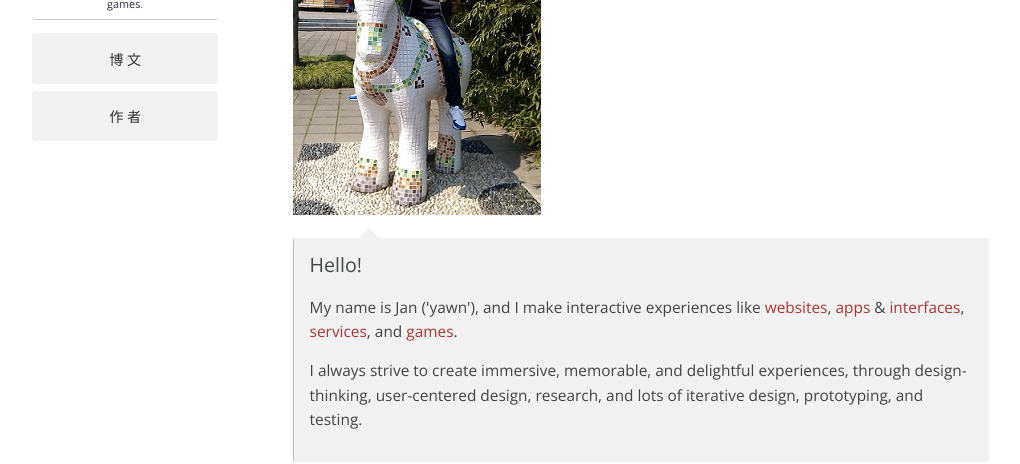
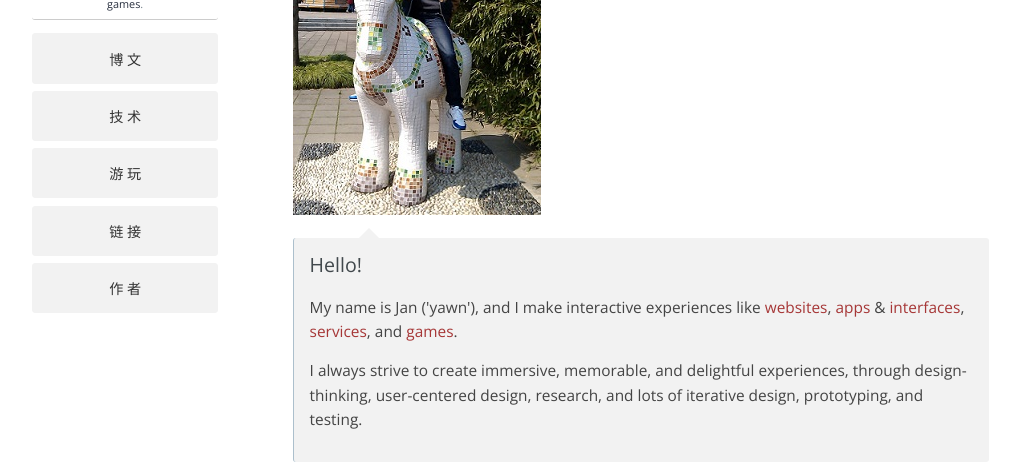
Before and after one commit to hansen0730/hansen0730.github.com, a Jekyll site: the page built from about.html, in a window 1280 px wide. Shown: the part 178-642 px from the top of the page, without its empty margins (123-1143 px from the left). Built offline with Jekyll 4.4.1, drawn with Linux system fonts in a browser that asks for light colours; nearby versions of some CDN libraries; Markdown is read by kramdown in place of the engine named in the settings; comment, search, counter and statistics services are not loaded.

Commit message:
Update menu.html

```diff
--- a/_includes/menu.html
+++ b/_includes/menu.html
@@ -1,6 +1,9 @@
 <div id="menu-container">
    <ul>
       <li id="menu-blog"><a href="/" class="bttn">博 文</a></li>
+      <li id="menu-blog"><a href="/" class="bttn">技 术</a></li>
+      <li id="menu-blog"><a href="/" class="bttn">游 玩</a></li>
+      <li id="menu-blog"><a href="/" class="bttn">链 接</a></li>
       <li id="menu-email"><a href="/about.html" class="bttn">作 者</a></li>
    </ul>
 </div>
```
